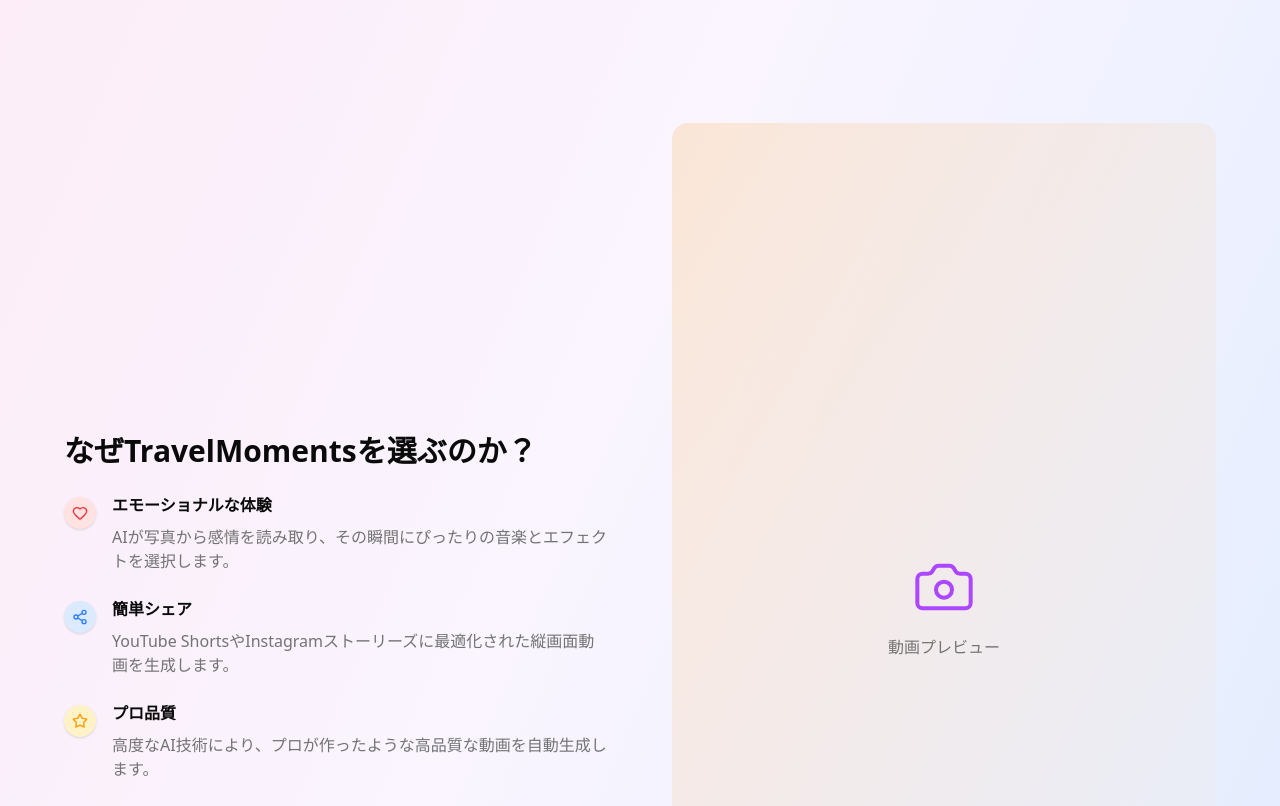
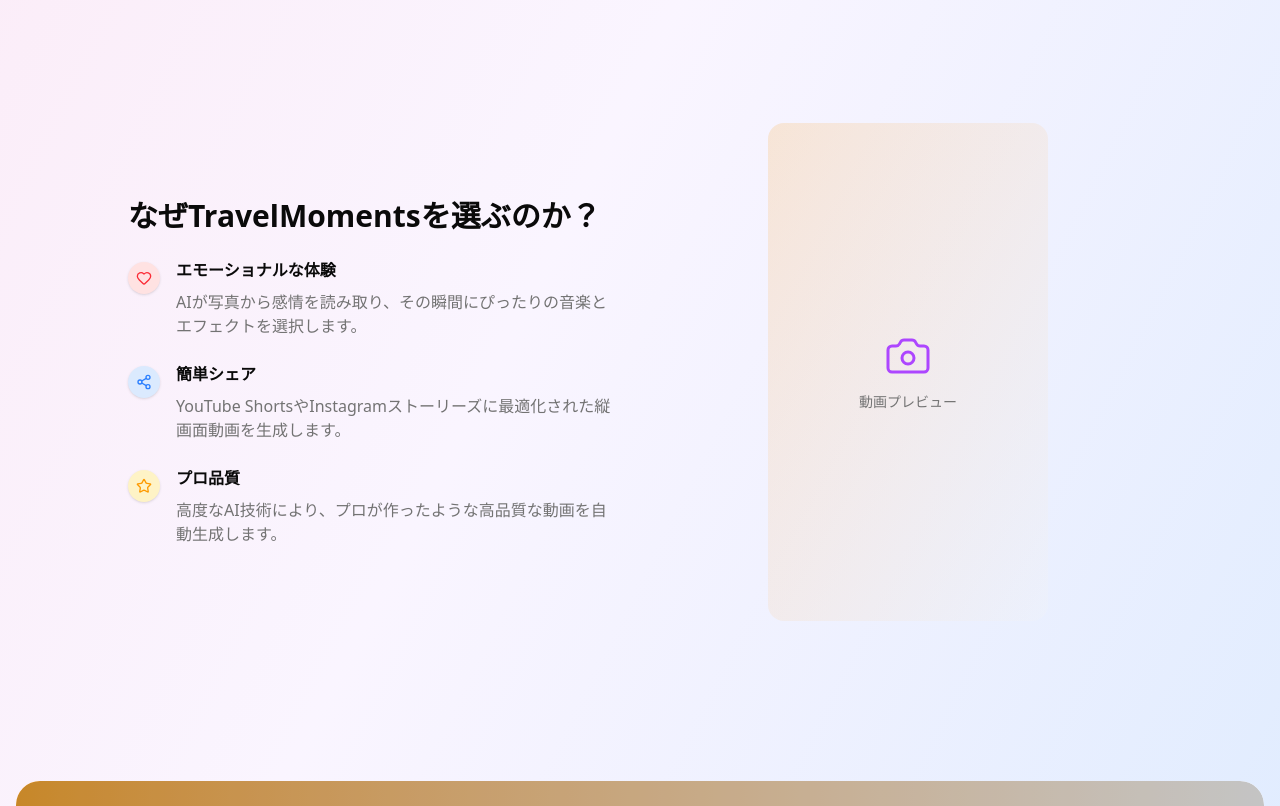
Before and after one commit to o-ga09/zenn-hackthon-2025, a Next.js app in the folder frontend/: page / in a window 1280 px wide. Shown: the part 1180-1986 px from the top of the page. Built offline with nearby package versions, Linux system fonts and the light colour scheme; no server answers.

Commit message:
refactor: Benefitコンポーネントのスタイルを改善し、レイアウトを調整しました ✨

```diff
--- a/frontend/components/lp/Benefit.tsx
+++ b/frontend/components/lp/Benefit.tsx
@@ -4,7 +4,7 @@
 export default function Benefit() {
   return (
     <section className="container mx-auto px-4 py-20">
-      <div className="grid lg:grid-cols-2 gap-16 items-center max-w-6xl mx-auto">
+      <div className="grid lg:grid-cols-2 gap-8 md:gap-12 items-center max-w-5xl mx-auto">
         <div>
           <h3 className="text-3xl font-bold text-foreground mb-6">なぜTravelMomentsを選ぶのか？</h3>
           <div className="space-y-6">
@@ -46,11 +46,11 @@
           </div>
         </div>
 
-        <div className="relative">
-          <div className="aspect-[9/16] bg-gradient-to-br from-primary/20 to-secondary/20 rounded-2xl flex items-center justify-center">
+        <div className="relative flex items-center justify-center">
+          <div className="aspect-[9/16] bg-gradient-to-br from-primary/20 to-secondary/20 rounded-2xl flex items-center justify-center max-w-[280px] w-full mx-auto">
             <div className="text-center">
-              <Camera className="w-16 h-16 text-purple-500 mx-auto mb-4" strokeWidth={1.5} />
-              <p className="text-muted-foreground">動画プレビュー</p>
+              <Camera className="w-12 h-12 text-purple-500 mx-auto mb-3" strokeWidth={1.5} />
+              <p className="text-muted-foreground text-sm">動画プレビュー</p>
             </div>
           </div>
         </div>
```
